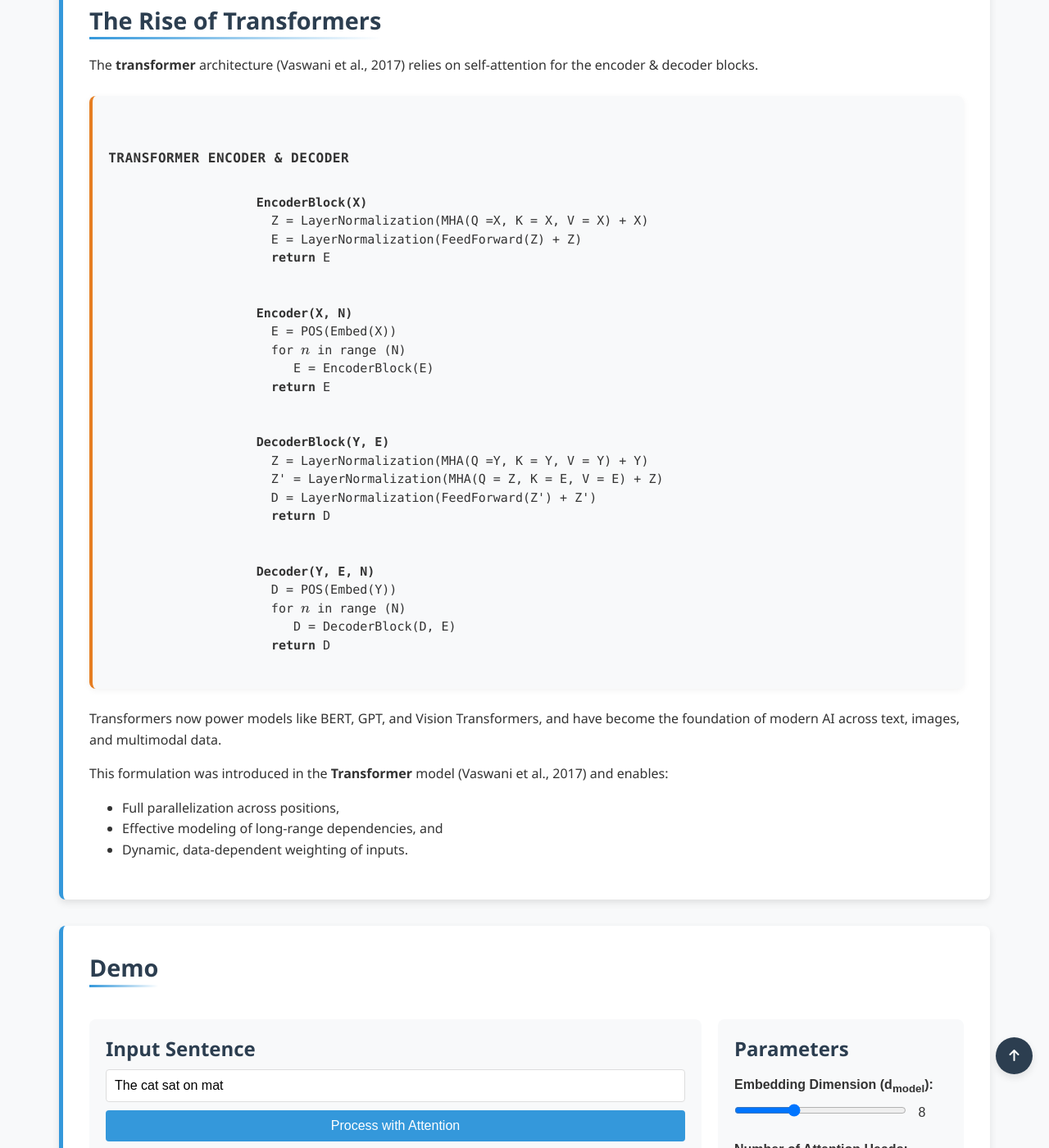
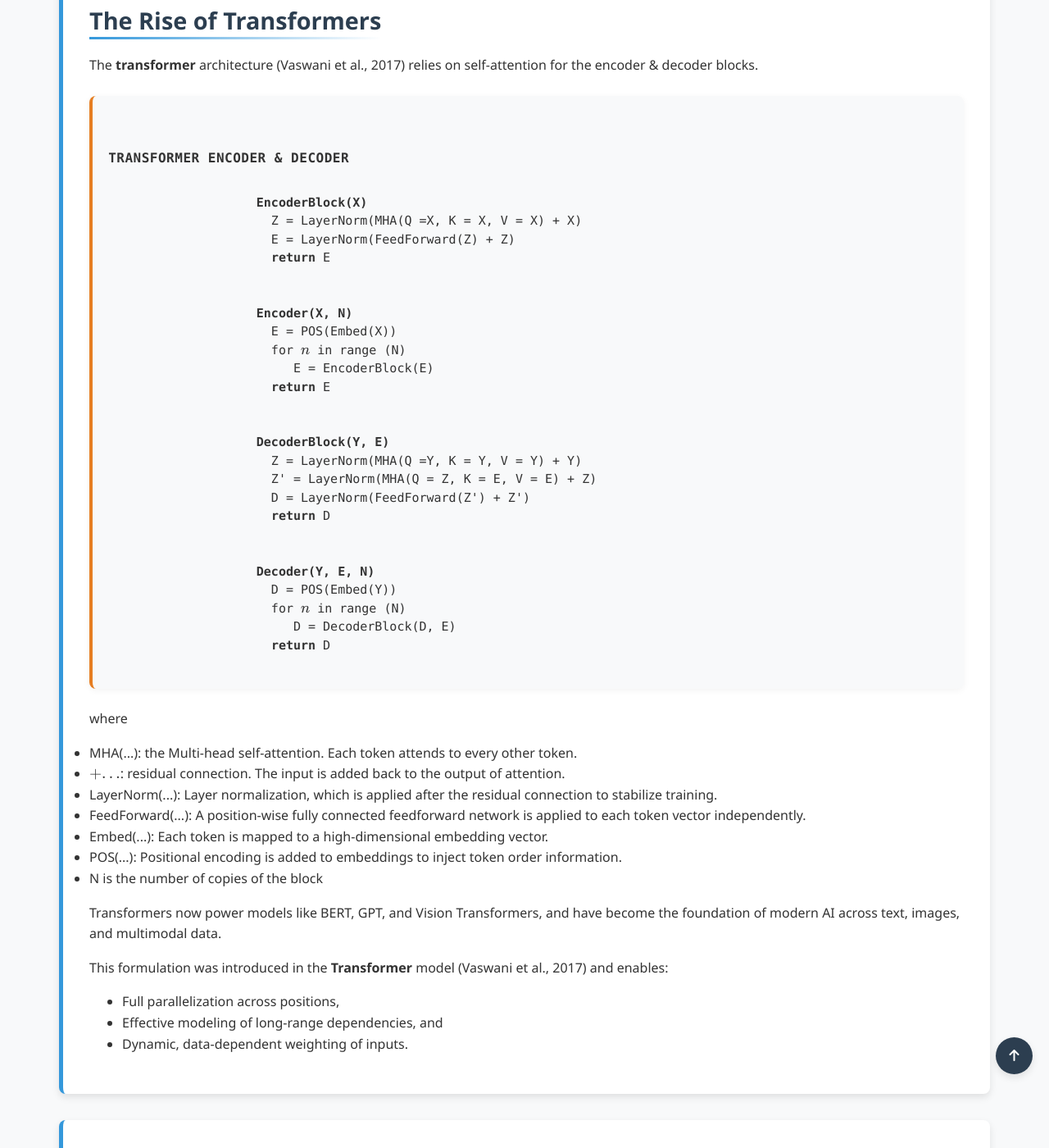
Before and after one commit to Yusukey01/yusukey01.github.io, a Jekyll site: the page built from Mathematics/Machine_learning/deep_nn.html, in a window 1280 px wide and 1400 px high, scrolled down 5865 px. Shown: the whole window at 82% size. Built offline with Jekyll 4.4.1, drawn with Linux system fonts in a browser that asks for light colours; some of the changed text lies outside the part shown.

Commit message:
add Transfomer  section

```diff
--- a/Mathematics/Machine_learning/deep_nn.html
+++ b/Mathematics/Machine_learning/deep_nn.html
@@ -18,7 +18,7 @@ uses_python: false
             <a href="#RNN">Recurrent Neural Networks (RNNs)</a>
             <a href="#attention">Attention Mechanisms</a>
             <a href="#self">Self-Attention</a>
-            <a href="#multihead">Multi-Headed Attention</a>
+            <a href="#multihead">Multi-Head Attention</a>
             <a href="#position">Positional Encoding</a>
             <a href="#transformer">The Rise of Transformers</a>
             <a href="#demo">Demo</a>
@@ -188,10 +188,10 @@ uses_python: false
             </section>
 
             <section id="multihead" class="section-content">
-                <h2>Multi-Headed Attention</h2>
+                <h2>Multi-Head Attention</h2>
                 <p>
                     While a single self-attention mechanism can capture dependencies between tokens, using only one set of projections
-                    may limit the model's expressiveness. <strong>Multi-headed attention (MHA)</strong> addresses this by computing
+                    may limit the model's expressiveness. <strong>Multi-head attention (MHA)</strong> addresses this by computing
                     multiple self-attention operations in parallel using different learned projections, called "heads."
                 </p>
 
@@ -293,8 +293,8 @@ uses_python: false
                 <div class="pseudocode">
                     <span class="pseudocode-title">Transformer Encoder & Decoder</span>
                     <strong>EncoderBlock(X)</strong>
-                    &emsp;&emsp;Z = LayerNormalization(MHA(Q =X, K = X, V = X) + X)
-                    &emsp;&emsp;E = LayerNormalization(FeedForward(Z) + Z)
+                    &emsp;&emsp;Z = LayerNorm(MHA(Q =X, K = X, V = X) + X)
+                    &emsp;&emsp;E = LayerNorm(FeedForward(Z) + Z)
                     &emsp;&emsp;<strong>return</strong> E
                     <br>
                     <strong>Encoder(X, N)</strong>
@@ -304,9 +304,9 @@ uses_python: false
                     &emsp;&emsp;<strong>return</strong> E
                     <br>
                     <strong>DecoderBlock(Y, E)</strong>
-                    &emsp;&emsp;Z = LayerNormalization(MHA(Q =Y, K = Y, V = Y) + Y)
-                    &emsp;&emsp;Z' = LayerNormalization(MHA(Q = Z, K = E, V = E) + Z)
-                    &emsp;&emsp;D = LayerNormalization(FeedForward(Z') + Z')
+                    &emsp;&emsp;Z = LayerNorm(MHA(Q =Y, K = Y, V = Y) + Y)
+                    &emsp;&emsp;Z' = LayerNorm(MHA(Q = Z, K = E, V = E) + Z)
+                    &emsp;&emsp;D = LayerNorm(FeedForward(Z') + Z')
                     &emsp;&emsp;<strong>return</strong> D
                     <br>
                     <strong>Decoder(Y, E, N)</strong>
@@ -315,6 +315,21 @@ uses_python: false
                     &emsp;&emsp;&emsp;&emsp; D = DecoderBlock(D, E)
                     &emsp;&emsp;<strong>return</strong> D
                 </div>
+                <p>
+                    where
+                    <ul>
+                        <li>MHA(...): the Multi-head self-attention. Each token attends to every other token.</li>
+                        <li> \(+ ...\): residual connection. The input is added back to the output of attention. </li>
+                        <li> LayerNorm(...): Layer normalization, which is applied after the residual connection to stabilize training.</li>
+                        <li>FeedForward(...): A position-wise fully connected feedforward network is applied to each token vector independently.</li>
+                        <li>Embed(...): Each token is mapped to a high-dimensional embedding vector.</li>
+                        <li>POS(...): Positional encoding is added to embeddings to inject token order information.</li>
+                        <li>N is the number of copies of the block</li>
+                    </ul>
+
+
+
+                </p>
 
                 <p>
                     Transformers now power models like BERT, GPT, and Vision Transformers, and have become the foundation of modern AI across text, images, and multimodal data.
--- a/Mathematics/Machine_learning/ml.html
+++ b/Mathematics/Machine_learning/ml.html
@@ -180,7 +180,7 @@ uses_python: false
                            <span>Long Short-Term Memory (LSTM)</span>
                            <span>Attention</span>
                            <span>Self-attention</span>
-                           <span>Multi-Headed Attention</span>
+                           <span>Multi-Head Attention</span>
                            <span>Positional encoding</span>
                            <span>Transformer</span>
                         </div>
```
